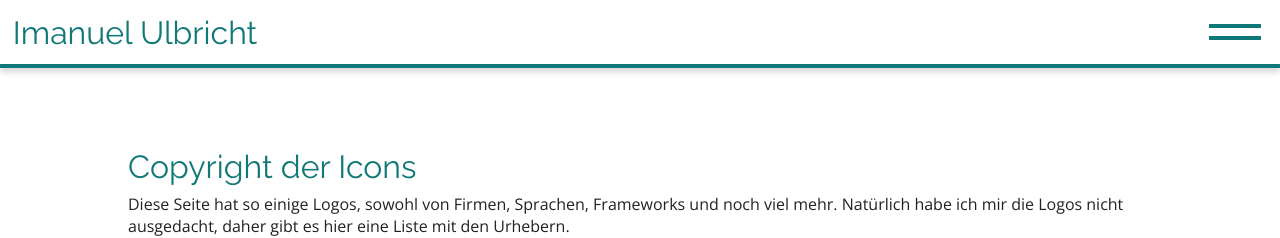
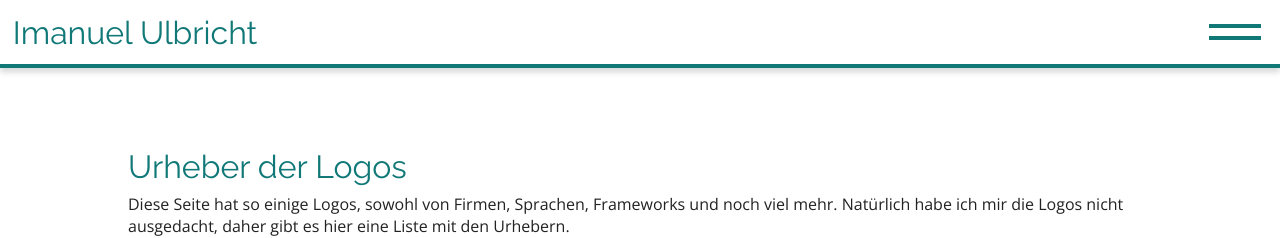
Before and after one commit to DerKnerd/imanuel.dev, a SvelteKit app: page /legal in a window 1280 px wide. Shown: the top 238 px of the page. Built offline with nearby package versions, Linux system fonts and the light colour scheme.

Commit message:
Legal update

```diff
--- a/src/routes/legal/+page.svelte
+++ b/src/routes/legal/+page.svelte
@@ -2,7 +2,7 @@
   <title>Imanuel Ulbricht – Der ganze rechtliche Kram</title>
 </svelte:head>
 <main>
-  <h1>Copyright der Icons</h1>
+  <h1>Urheber der Logos</h1>
   <p>
     Diese Seite hat so einige Logos, sowohl von Firmen, Sprachen, Frameworks und noch viel mehr. Natürlich habe ich mir
     die Logos nicht ausgedacht, daher gibt es hier eine Liste mit den Urhebern.
```
